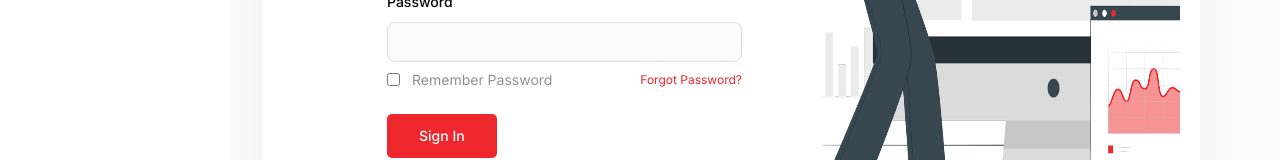
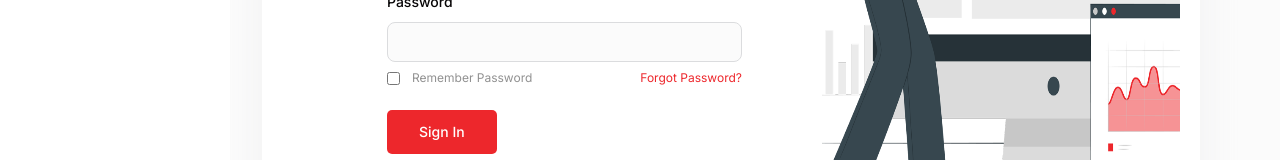
Before and after one commit to arakash-developer/headless, a React (Vite) app: page /login in a window 1280 px wide. Shown: the part 533-693 px from the top of the page. Built offline with nearby package versions, Linux system fonts and the light colour scheme.

Commit message:
style: Update typography and leading for Remember Password label in Login component for improved readability

```diff
--- a/src/components/login/Login.jsx
+++ b/src/components/login/Login.jsx
@@ -154,7 +154,7 @@ const Login = () => {
               <div className="w-full flex justify-between items-center">
                 <div className="flex items-center gap-3 cursor-pointer">
                   <input type="checkbox" />
-                  <p className="text-[#919191] text-sm font-normal">
+                  <p className="text-[#919191] font-normal text-xs leading-[135%] text-var(--primary2)">
                     Remember Password
                   </p>
                 </div>
```
